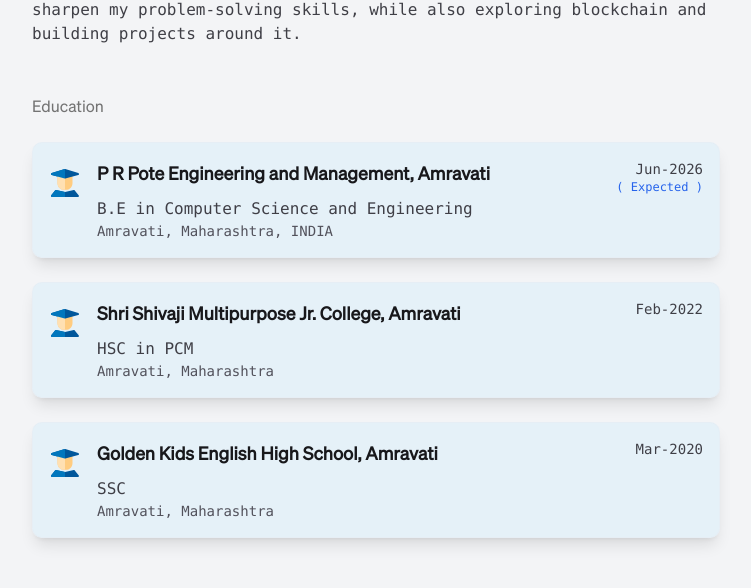
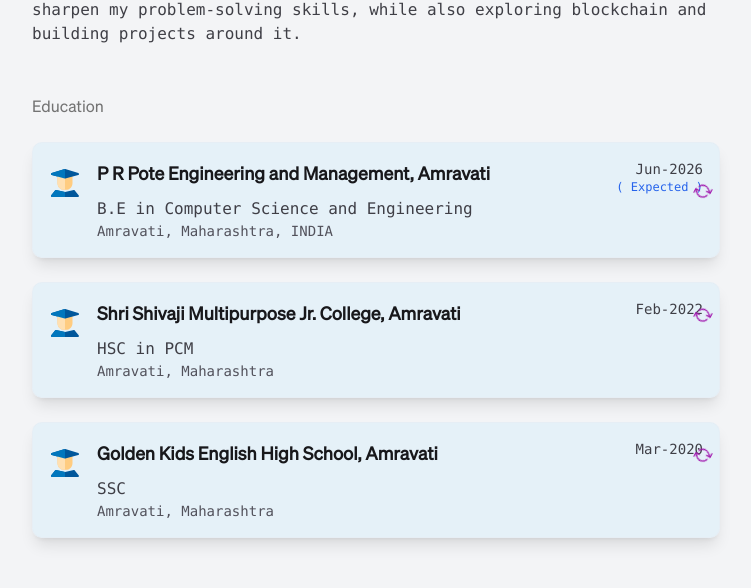
Before and after one commit to Sujal2308/portfolio01, a React (Vite) app: page / in a window 1280 px wide. Shown: the part 1773-2361 px from the top of the page, without its empty margins (264-1015 px from the left). Built offline with nearby package versions, Linux system fonts and the light colour scheme; a web font is replaced by a local one.

Commit message:
fix: add description field to education items and implement card flip effect

```diff
--- a/src/features/education/Education.tsx
+++ b/src/features/education/Education.tsx
@@ -1,3 +1,5 @@
+import { useState } from "react";
+
 interface EducationProps {
   className?: string;
 }
@@ -9,6 +11,7 @@ interface EducationItem {
   period: string;
   status?: string;
   logo: string;
+  description?: string;
 }
 
 const educationData: EducationItem[] = [
@@ -19,6 +22,8 @@ const educationData: EducationItem[] = [
     period: "Jun-2026",
     status: "( Expected )",
     logo: "student-svgrepo-com.svg",
+    description:
+      "• Focused on software development and algorithms\n• Learning modern technologies and system design\n• Active in coding competitions and tech events",
   },
   {
     institution: "Shri Shivaji Multipurpose Jr. College, Amravati",
@@ -26,6 +31,8 @@ const educationData: EducationItem[] = [
     location: "Amravati, Maharashtra",
     period: "Feb-2022",
     logo: "student-svgrepo-com.svg",
+    description:
+      "• Strong foundation in Physics, Chemistry, Mathematics\n• Developed analytical and problem-solving skills",
   },
   {
     institution: "Golden Kids English High School, Amravati",
@@ -33,19 +40,32 @@ const educationData: EducationItem[] = [
     location: "Amravati, Maharashtra",
     period: "Mar-2020",
     logo: "student-svgrepo-com.svg",
+    description:
+      "• Completed with distinction\n• Built fundamental academic skills",
   },
 ];
 
 export function Education({ className }: EducationProps) {
+  const [flipped, setFlipped] = useState<number | null>(null);
+
   return (
     <div className={className}>
       <div className="space-y-6">
         {educationData.map((edu, index) => {
+          const isFlipped = flipped === index;
           return (
             <div
               key={index}
-              className="p-4 bg-[rgba(186,230,253,0.25)] dark:bg-black/10 rounded-lg border border-gray-200/20 dark:border-gray-700/30 transition-colors duration-200 shadow-lg"
+              className="perspective cursor-pointer"
+              onClick={() => setFlipped(isFlipped ? null : index)}
             >
+              <div
+                className={`relative transition-transform duration-700 preserve-3d ${
+                  isFlipped ? "rotate-y-180" : ""
+                }`}
+              >
+                {/* Front Side */}
+                <div className="p-4 bg-[rgba(186,230,253,0.25)] dark:bg-black/10 rounded-lg border border-gray-200/20 dark:border-gray-700/30 transition-colors duration-200 shadow-lg backface-hidden">
                   <div className="flex items-start gap-4">
                     {/* Icon */}
                     <div className="flex-shrink-0">
@@ -73,7 +93,7 @@ export function Education({ className }: EducationProps) {
                           {edu.location}
                         </p>
                       </div>
-                  <div className="flex flex-col items-start sm:items-end mt-2 sm:mt-0">
+                      <div className="flex flex-col items-start sm:items-end mt-2 sm:mt-0 relative">
                         <span className="text-sm font-medium text-zinc-700 dark:text-zinc-300 font-mono">
                           {edu.period}
                           {edu.status && (
@@ -87,6 +107,34 @@ export function Education({ className }: EducationProps) {
                             {edu.status}
                           </span>
                         )}
+                        {/* Flip Icon */}
+                        <div className="absolute -right-2 -bottom-1 animate-spin">
+                          <svg
+                            width="16"
+                            height="16"
+                            viewBox="0 0 24 24"
+                            fill="none"
+                            stroke="#a21caf"
+                            strokeWidth="2"
+                            strokeLinecap="round"
+                            strokeLinejoin="round"
+                          >
+                            <polyline points="23 4 23 10 17 10"></polyline>
+                            <polyline points="1 20 1 14 7 14"></polyline>
+                            <path d="M3.51 9a9 9 0 0114.13-3.36L23 10M1 14l5.36 5.36A9 9 0 0020.49 15"></path>
+                          </svg>
+                        </div>
+                      </div>
+                    </div>
+                  </div>
+                </div>
+
+                {/* Back Side */}
+                <div className="absolute inset-0 p-4 bg-[#2563eb] rounded-lg border border-gray-200/20 dark:border-gray-700/30 shadow-lg backface-hidden rotate-y-180 flex items-center justify-center">
+                  <div className="w-full">
+                    <div className="text-white text-sm leading-relaxed whitespace-pre-line">
+                      {edu.description}
+                    </div>
                   </div>
                 </div>
               </div>
@@ -94,6 +142,21 @@ export function Education({ className }: EducationProps) {
           );
         })}
       </div>
+
+      <style>{`
+        .perspective {
+          perspective: 1200px;
+        }
+        .preserve-3d {
+          transform-style: preserve-3d;
+        }
+        .backface-hidden {
+          backface-visibility: hidden;
+        }
+        .rotate-y-180 {
+          transform: rotateY(180deg);
+        }
+      `}</style>
     </div>
   );
 }
```
Lines whose indentation alone changed are shown as unchanged.
